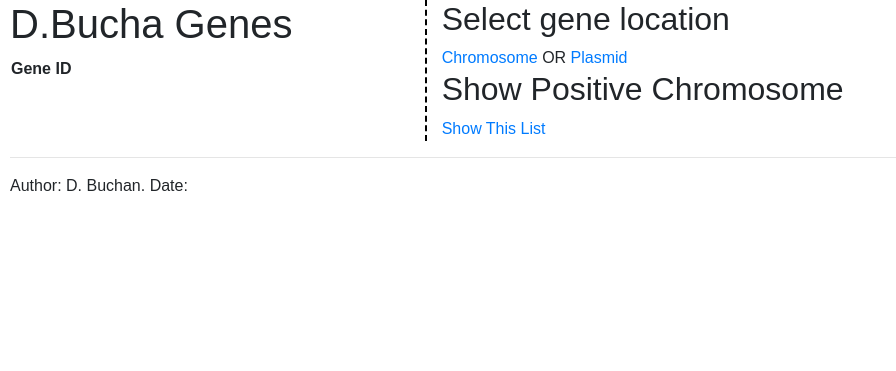
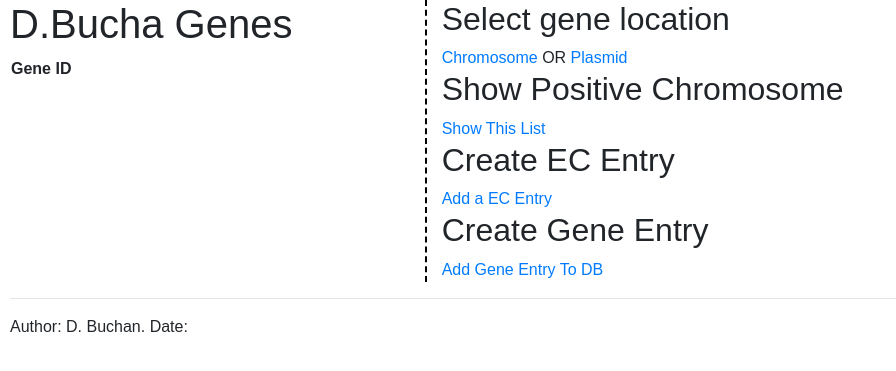
Before and after one commit to RajGM/DjangoLearning, a Django app: page / in a window 1280 px wide. Shown: the part 118-489 px from the top of the page, without its empty margins (0-896 px from the left). Run offline with Django 4.2, Linux system fonts and the light colour scheme; data that the repository does not hold is empty; some libraries are stand-ins or nearby versions.

Commit message:
Feat:Gene add working with validators

```diff
--- a/geneTest/bioweb/genedata/templates/genedata/index.html
+++ b/geneTest/bioweb/genedata/templates/genedata/index.html
@@ -4,4 +4,10 @@
 <a href="/list/Plasmid">Plasmid</a>
 <h2>Show Positive Chromosome</h2>
 <a href="/poslist/">Show This List</a>
+<h2>Create EC Entry</h2>
+<a href="/create_ec/">Add a EC Entry</a>
+<br />
+<h2>Create Gene Entry</h2>
+<a href="/create_gene/">Add Gene Entry To DB</a>
+<br />
 {% endblock %}
--- a/geneTest/bioweb/genedata/urls.py
+++ b/geneTest/bioweb/genedata/urls.py
@@ -8,4 +8,6 @@ urlpatterns = [
     path('list/<str:type>', views.list, name='list'),
     path('poslist/', views.poslist, name='poslist'),
     path('delete/<int:pk>', views.delete, name='delete'),
+    path('create_ec/', views.create_ec, name='create'),
+    path('create_gene/', views.create_gene, name='create_gene'),
 ]
--- a/geneTest/bioweb/genedata/views.py
+++ b/geneTest/bioweb/genedata/views.py
@@ -1,13 +1,13 @@
 from django.shortcuts import render
+from django.http import HttpResponseRedirect
 from .models import *
-from django.http import HttpResponseRedirect
+from .forms import *
 
 # Create your views here.
 
 def index(request):
     master_genes = Gene.objects.all()
     return render(request, 'genedata/index.html', {'master_genes': master_genes})
-
 
 def gene(request, pk):
     gene = Gene.objects.get(pk=pk)
@@ -17,12 +17,10 @@ def gene(request, pk):
     master_genes = Gene.objects.all()
     return render(request, 'genedata/gene.html', {'gene': gene, 'master_genes': master_genes})
 
-
 def list(request, type):
     genes = Gene.objects.filter(entity__exact=type)
     master_genes = Gene.objects.all()
     return render(request, 'genedata/list.html', {'genes': genes, 'type': type,'master_genes': master_genes})
-
 
 def poslist(request):
     genes = Gene.objects.filter(
@@ -31,8 +29,35 @@ def poslist(request):
     return render(request, 'genedata/list.html', {'genes': genes, 'type':
                                                   'PosList','master_genes': master_genes})
 
-
 def delete(request, pk):
     GeneAttributeLink.objects.filter(gene_id=pk).delete()
     Gene.objects.filter(pk=pk).delete()
     return HttpResponseRedirect("/")
+
+def create_ec(request):
+    master_genes = Gene.objects.all()
+    if request.method == 'POST':
+        form = ECForm(request.POST)
+        if form.is_valid():
+            ec = EC()
+            ec.ec_name = form.cleaned_data['ec_name']
+            ec.save()
+            return HttpResponseRedirect('/create_ec/')
+    else:
+        ecs = EC.objects.all()
+        form = ECForm()
+    return render(request, 'genedata/ec.html', {'form': form,'ecs': ecs, 'master_genes': master_genes})
+
+def create_gene(request):
+    master_genes = Gene.objects.all()
+    if request.method == 'POST':
+        form = GeneForm(request.POST)
+        if form.is_valid():
+            gene = form.save()
+            return HttpResponseRedirect('/create_ec/')
+        else:
+            return render(request, 'genedata/create_gene.html', {'error':"failed", 'master_genes': master_genes, 'form': form})
+    else:
+        form = GeneForm()
+        master_genes = Gene.objects.all()
+    return render(request, 'genedata/create_gene.html', {'form':form, 'master_genes': master_genes})
```
Also changed, not shown: geneTest/bioweb/genedata/forms.py (added, +21 -0 lines), geneTest/bioweb/genedata/templates/genedata/create_gene.html (added, +10 -0 lines), geneTest/bioweb/genedata/templates/genedata/ec.html (added, +18 -0 lines).
